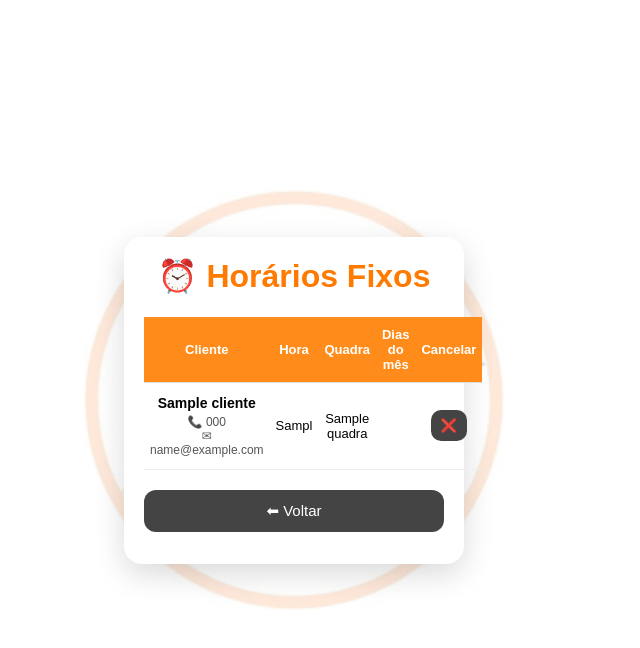
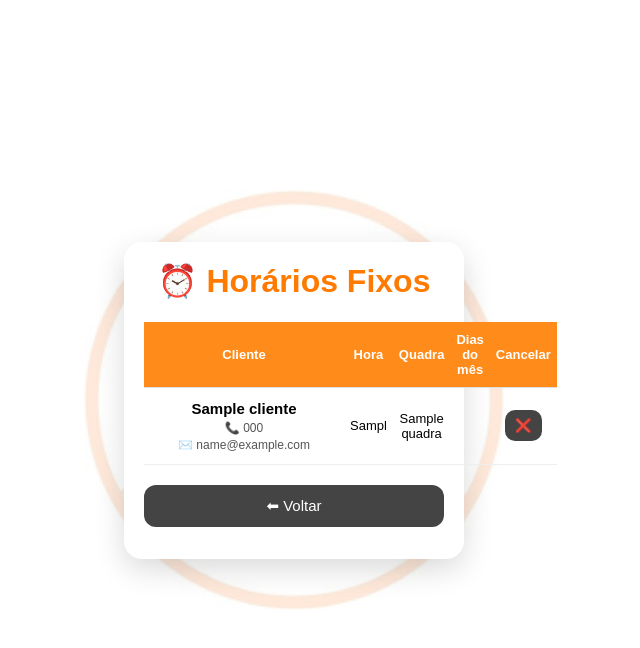
Before and after one commit to Luann2701/projeto-app1, a Flask app: page /admin/horarios-fixos in a window 1280 px wide. Shown: the top 648 px of the page, without its empty margins (346-986 px from the left). Run offline with Flask 3, Linux system fonts and the light colour scheme; the visitor is signed in with stand-in values (Sample User, id 1); a database or web service that is not in the repository returns one stand-in record (values such as "Sample title"); some libraries are stand-ins or nearby versions.

Commit message:
Atualizações do projeto

```diff
--- a/static/style.css
+++ b/static/style.css
@@ -651,7 +651,7 @@ img, video, iframe {
 /* ===== HORÁRIOS FIXOS ===== */
 
 .card-fixos {
-    max-width: 420px;
+    max-width: 650px;
     margin: 0 auto;
     padding: 20px;
 }
@@ -752,3 +752,26 @@ img, video, iframe {
     text-decoration: none;
     display: block;
 }
+.fixo-cliente {
+    text-align: left;
+    min-width: 200px;   /* 🔑 dá espaço pro conteúdo */
+}
+
+.fixo-cliente strong {
+    display: block;
+    font-size: 15px;
+    margin-bottom: 4px;
+}
+
+.fixo-contato {
+    display: flex;
+    flex-direction: column; /* 🔥 telefone fica certinho embaixo */
+    gap: 3px;
+    font-size: 12px;
+    color: #555;
+}
+.email-vazio {
+    font-size: 11px;
+    color: #999;
+    font-style: italic;
+}
--- a/templates/horarios_fixos.html
+++ b/templates/horarios_fixos.html
@@ -28,13 +28,22 @@
             <tr>
 
                 <!-- CLIENTE -->
-                <td class="fixo-cliente">
-                    <strong>{{ f.cliente }}</strong>
-                    <div class="fixo-contato">
-                        📞 {{ f.telefone }}<br>
-                        ✉ {{ f.email or '-' }}
-                    </div>
-                </td>
+                 <td class="fixo-cliente">
+                 <strong>{{ f.cliente }}</strong>
+
+                 <div class="fixo-contato">
+                  {% if f.telefone %}
+                 <span>📞 {{ f.telefone }}</span>
+                  {% endif %}
+
+                  {% if f.email %}
+                 <span>✉️ {{ f.email }}</span>
+                  {% else %}
+                 <span class="email-vazio">✉️ sem email</span>
+                  {% endif %}
+                 </div>
+                 </td>
+
 
                 <!-- HORA -->
                 <td>{{ f.hora }}</td>
```
